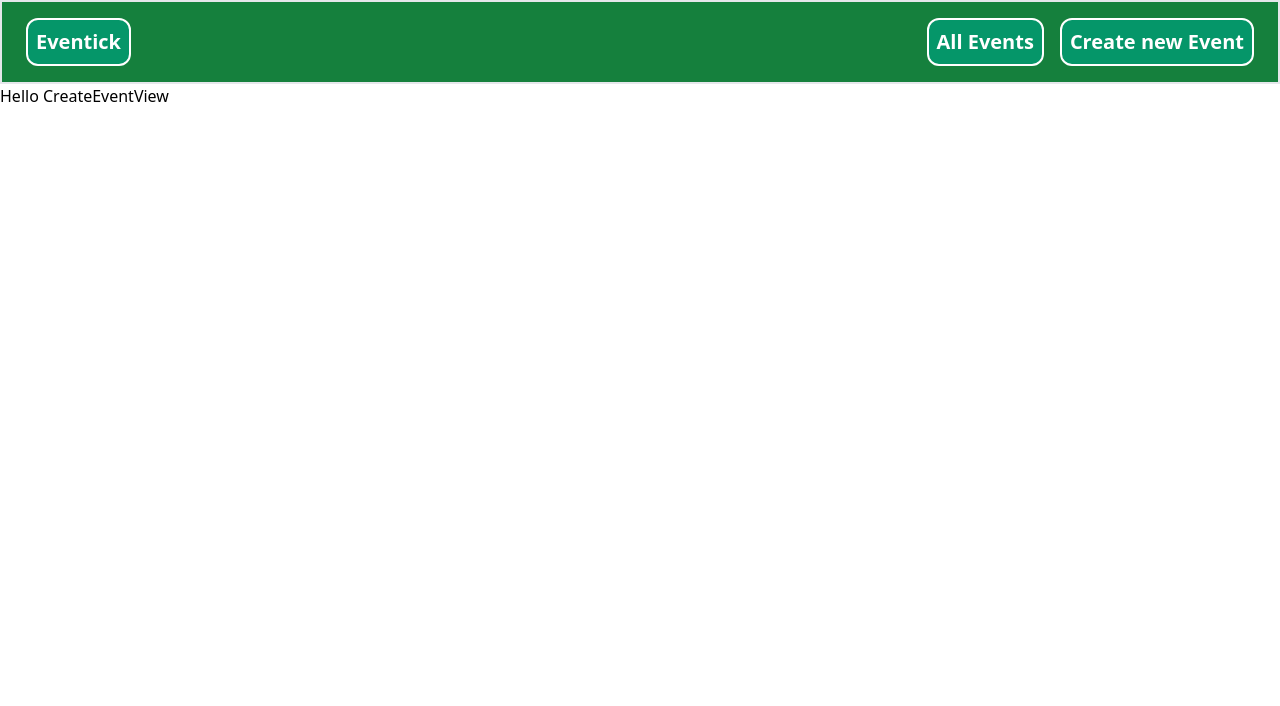
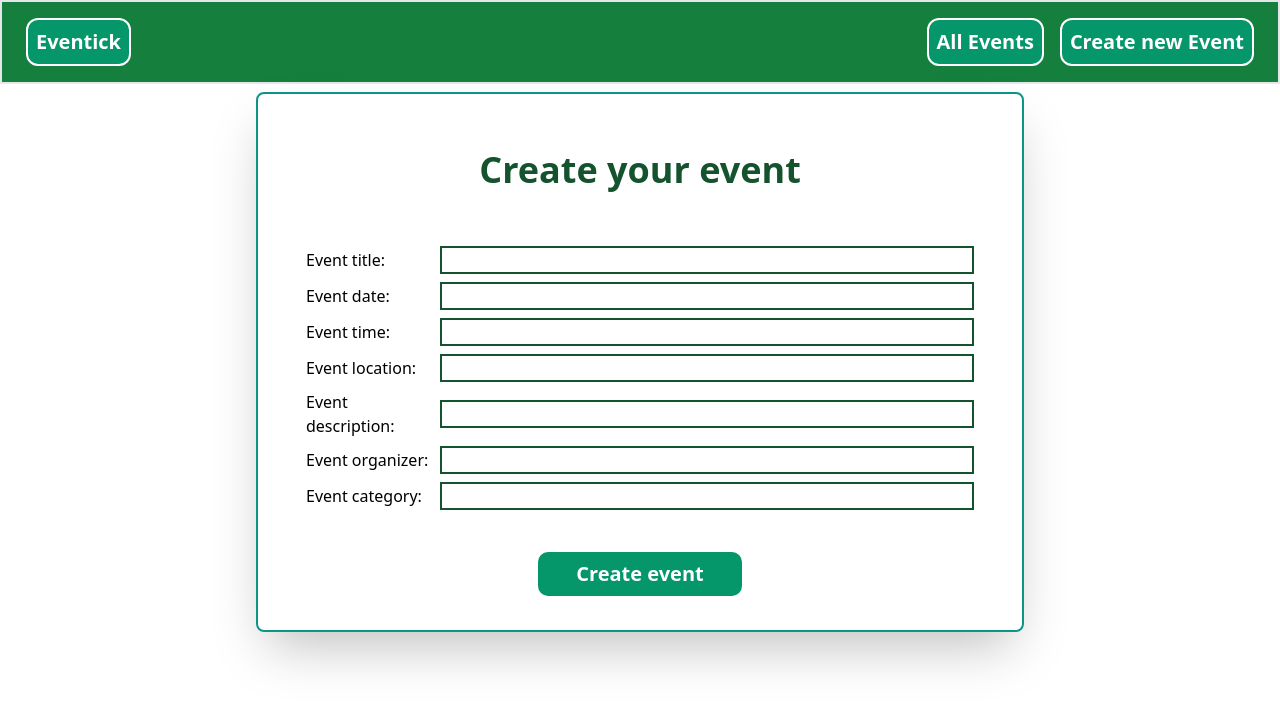
Before and after one commit to OlhaSoroka/Vue_event_homework, a Vue app: page /create in a window 1280 px wide. Shown: the top 706 px of the page. Built offline with nearby package versions, Linux system fonts and the light colour scheme.

Commit message:
create event component added

```diff
--- a/src/views/CreateEventView.vue
+++ b/src/views/CreateEventView.vue
@@ -1,12 +1,61 @@
 <template>
-  <h1>Hello CreateEventView</h1>
+	<div class="form-wrapper">
+		<h1 class="header">Create your event</h1>
+		<form action="" class="flex flex-col w-full p-6">
+			<div v-for="(input, index) in formInputs" :key="index" class="input-item-wrapper">
+				<h2 class="w-1/5">{{ input.label }}:</h2>
+				<input v-model="eventForm[input.model]" type="text" class="border-2 border-green-900 grow" />
+			</div>
+		</form>
+    <div class="flex justify-center align-middle">
+      <button @click="log" class="py-2 px-6 m-2 w-52 text-white text-xl font-bold border-2 border-white rounded-xl bg-emerald-600 transition-colors hover:bg-emerald-800 ">Create event</button>
+    </div>
+	</div>
 </template>
 
 <script>
 export default {
+	data() {
+		return {
+			formInputs: [
+				{ label: 'Event title', model: 'title' },
+				{ label: 'Event date', model: 'date' },
+				{ label: 'Event time', model: 'time' },
+        {label:'Event location',model:'location'},
+        {label:'Event description',model:'description'},
+        {label:'Event organizer',model:'organizer'},
+        {label:'Event category',model:'category'}
 
-}
+			],
+			eventForm: {
+				id: null,
+				title: '',
+				date: '',
+				time: '',
+				location: '',
+				description: '',
+				organizer: '',
+				category: '',
+				attendees: [],
+			},
+		};
+	},
+	methods: {
+		log() {
+			console.log(this.eventForm);
+		},
+	},
+};
 </script>
 
-<style>
+<style scoped>
+.form-wrapper {
+	@apply border-2 border-teal-600 h-auto w-3/5 rounded-lg shadow-2xl m-2 p-6 mx-auto;
+}
+.header {
+	@apply flex justify-center font-bold text-4xl text-green-900 m-8;
+}
+.input-item-wrapper {
+	@apply flex items-center mb-2;
+}
 </style>
```
